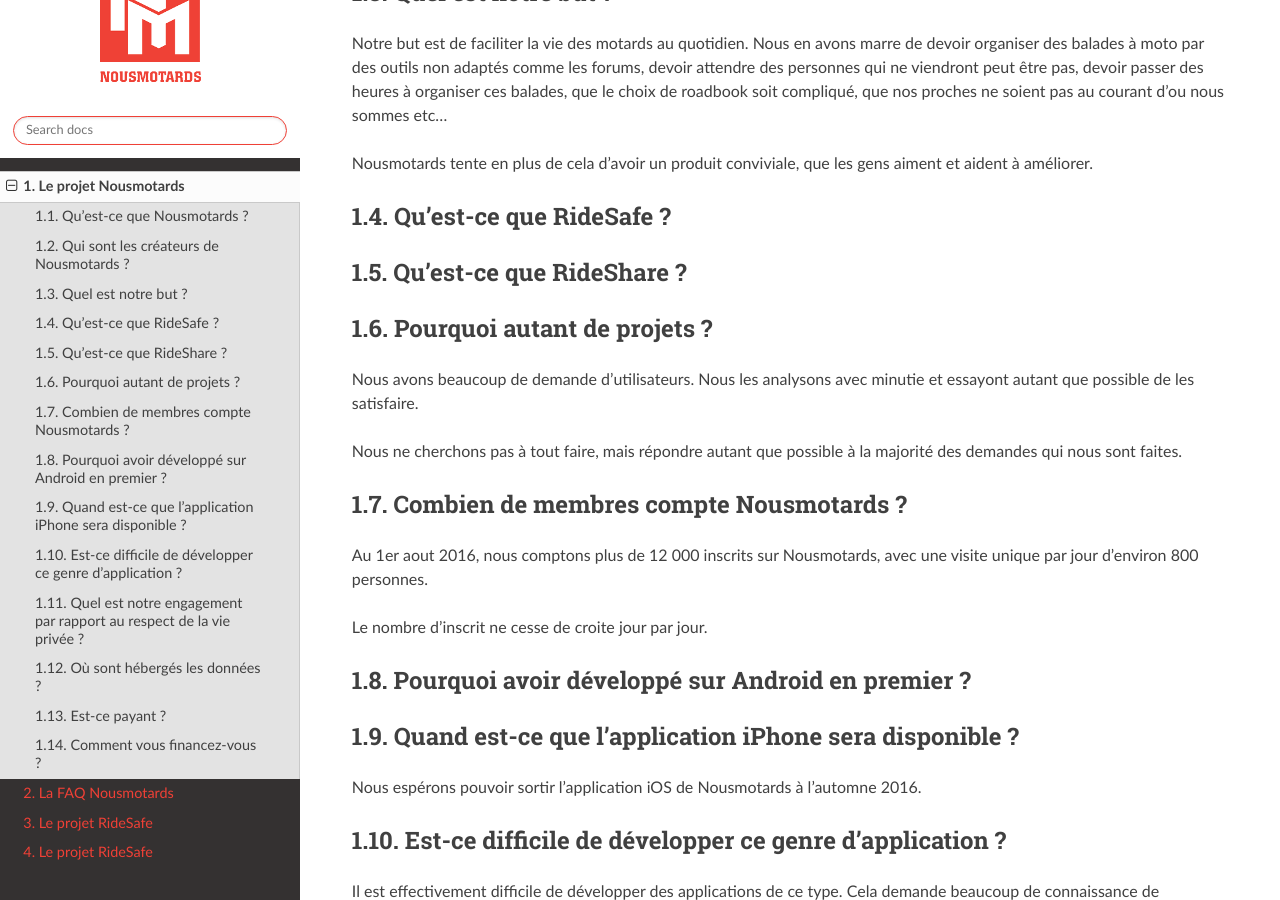
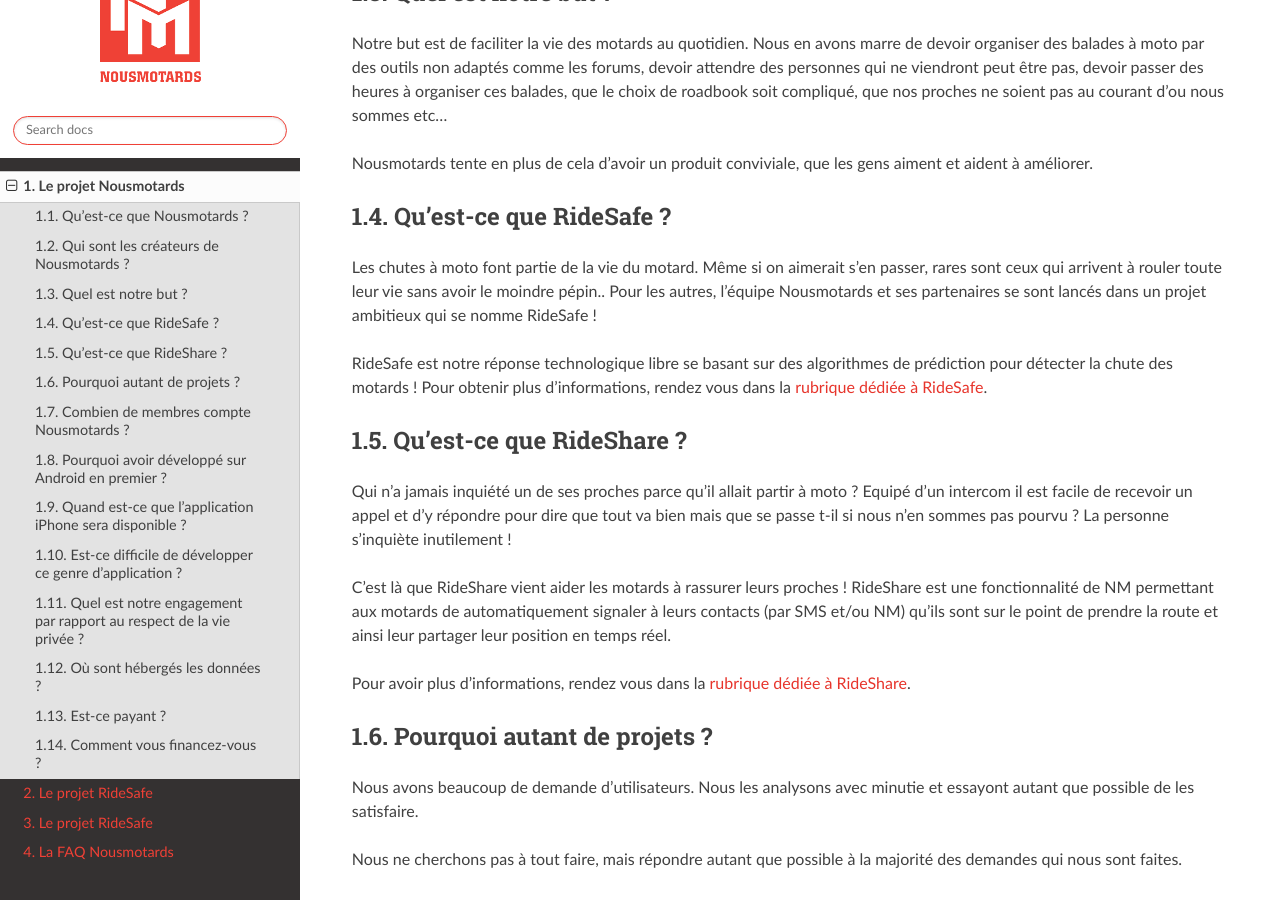
Before and after one commit to nousmotards/user_doc, a Sphinx documentation site: the page built from source/nousmotards.rst, in a window 1280 px wide and 900 px high, scrolled down 1604 px. Built offline with Sphinx 7.4.7 and the Read the Docs theme 2.0.0, drawn with Linux system fonts in a browser that asks for light colours.

Commit message:
Almost finished nousmotards and faq

```diff
--- a/source/index.rst
+++ b/source/index.rst
@@ -28,8 +28,8 @@
     :numbered:
 
     nousmotards
-    faq_nousmotards
     ridesafe
     rideshare
+    faq_nousmotards
 
 .. disqus::
--- a/source/nousmotards.rst
+++ b/source/nousmotards.rst
@@ -40,8 +40,18 @@
 Qu’est-ce que RideSafe ?
 ------------------------
 
+Les chutes à moto font partie de la vie du motard. Même si on aimerait s'en passer, rares sont ceux qui arrivent à rouler toute leur vie sans avoir le moindre pépin.. Pour les autres, l'équipe Nousmotards et ses partenaires se sont lancés dans un projet ambitieux qui se nomme RideSafe !
+
+RideSafe est notre réponse technologique libre se basant sur des algorithmes de prédiction pour détecter la chute des motards ! Pour obtenir plus d'informations, rendez vous dans la :ref:`rubrique dédiée à RideSafe<ridesafe-project>`.
+
 Qu’est-ce que RideShare ?
 -------------------------
+
+Qui n'a jamais inquiété un de ses proches parce qu'il allait partir à moto ? Equipé d'un intercom il est facile de recevoir un appel et d'y répondre pour dire que tout va bien mais que se passe t-il si nous n'en sommes pas pourvu ? La personne s'inquiète inutilement !
+
+C'est là que RideShare vient aider les motards à rassurer leurs proches ! RideShare est une fonctionnalité de NM permettant aux motards de automatiquement signaler à leurs contacts (par SMS et/ou NM) qu'ils sont sur le point de prendre la route et ainsi leur partager leur position en temps réel.
+
+Pour avoir plus d'informations, rendez vous dans la :ref:`rubrique dédiée à RideShare<rideshare-project>`.
 
 Pourquoi autant de projets ?
 ----------------------------
--- a/source/ridesafe.rst
+++ b/source/ridesafe.rst
@@ -1,3 +1,5 @@
+.. _ridesafe-project:
+
 Le projet RideSafe
 ==================
 
--- a/source/rideshare.rst
+++ b/source/rideshare.rst
@@ -1,3 +1,5 @@
+.. _rideshare-project:
+
 Le projet RideSafe
 ==================
 
```
Also changed, not shown: source/faq_nousmotards.rst (+18 -0 lines).
